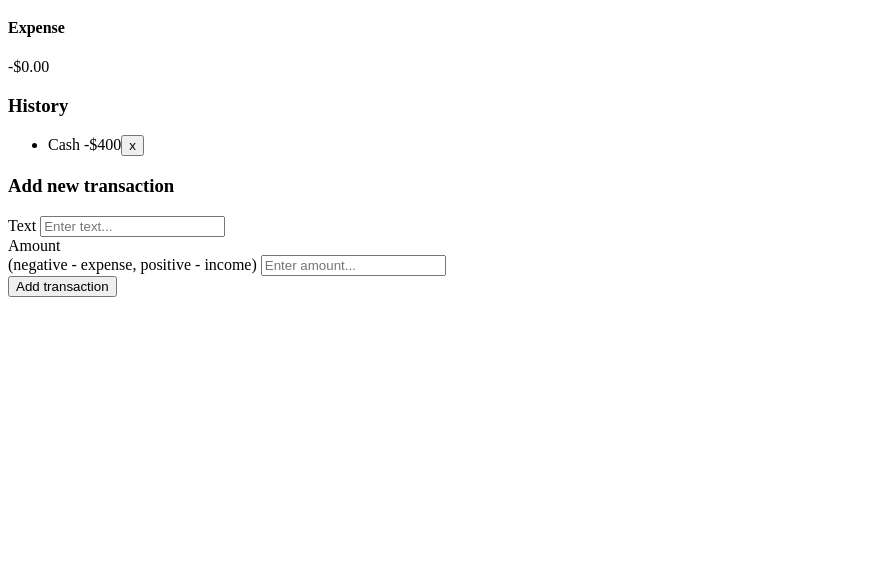
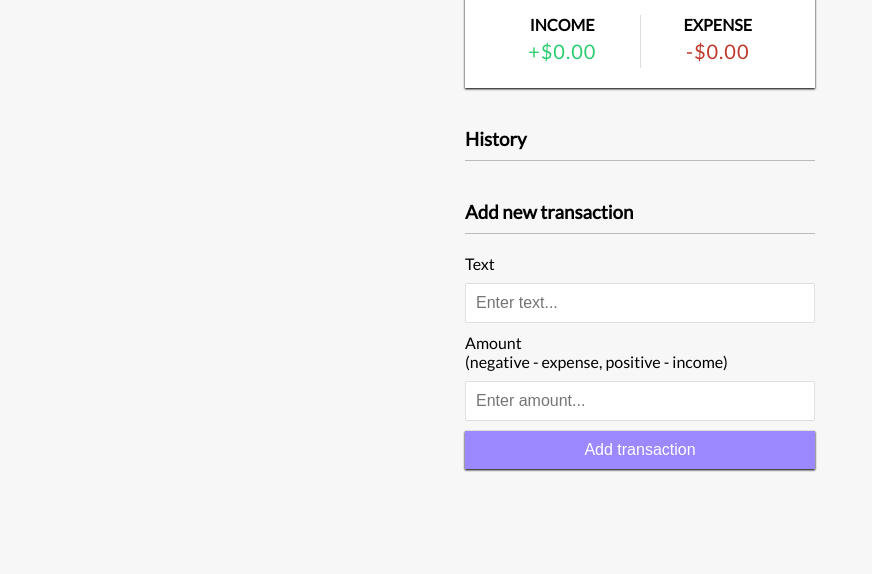
Before and after one commit to AntonWelliver/expense-tracker, a plain HTML site: page index.html in a window 1280 px wide. Shown: the part 226-800 px from the top of the page, without its empty margins (0-872 px from the left). Drawn offline with Linux system fonts and the light colour scheme.

Commit message:
added css

```diff
--- a/index.html
+++ b/index.html
@@ -25,9 +25,9 @@
             </div>
             <h3>History</h3>
             <ul id="list" class="list">
-                <li class="minus">
+                <!-- <li class="minus">
                     Cash <span>-$400</span><button class="delete-btn">x</button>
-                </li>
+                </li> -->
             </ul>
             <h3>Add new transaction</h3>
             <form id="form">
--- a/style.css
+++ b/style.css
@@ -0,0 +1,151 @@
+@import url("https://fonts.googleapis.com/css?family=Lato&display=swap");
+
+:root {
+    --box-shadow: 0 1px 3px rgba(0, 0, 0, 0.12), 0 1px 2px rgba(0, 0, 0.24);
+}
+
+* {
+    box-sizing: border-box;
+}
+
+body {
+    background-color: #f7f7f7;
+    display: flex;
+    flex-direction: column;
+    align-items: center;
+    justify-content: center;
+    min-height: 100vh;
+    margin: 0;
+    font-family: "Lato", sans-serif;
+}
+
+.container {
+    margin: 30px auto;
+    width: 350px;
+}
+
+h1 {
+    letter-spacing: 1px;
+    margin: 0;
+}
+
+h3 {
+    border-bottom: 1px solid #bbb;
+    padding-bottom: 10px;
+    margin: 40px 0 10px;
+}
+
+h4 {
+    margin: 0;
+    text-transform: uppercase;
+}
+
+.inc-exp-container {
+    background-color: white;
+    box-shadow: var(--box-shadow);
+    padding: 20px;
+    display: flex;
+    justify-content: space-between;
+    margin: 20px 0;
+}
+
+.inc-exp-container > div {
+    flex: 1;
+    text-align: center;
+}
+
+.inc-exp-container > div:first-of-type {
+    border-right: 1px solid #dedede;
+}
+
+.money {
+    font-size: 20px;
+    letter-spacing: 1px;
+    margin: 5px 0;
+}
+
+.money.plus {
+    color: #2ecc71;
+}
+
+.money.minus {
+    color: #c0392b;
+}
+
+label {
+    display: inline-block;
+    margin: 10px 0;
+}
+
+input[type="text"],
+input[type="number"] {
+    border: 1px solid #dedede;
+    border-radius: 2px;
+    display: block;
+    font-size: 16px;
+    padding: 10px;
+    width: 100%;
+}
+
+.btn {
+    cursor: pointer;
+    background-color: #9c88ff;
+    box-shadow: var(--box-shadow);
+    color: white;
+    border: 0;
+    display: block;
+    font-size: 16px;
+    margin: 10px 0 30px;
+    padding: 10px;
+    width: 100%;
+}
+
+.btn:focus,
+.delete-btn:focus {
+    outline: 0;
+}
+
+.list {
+    list-style-type: none;
+    padding: 0;
+    margin-bottom: 40px;
+}
+
+.list li {
+    background-color: white;
+    box-shadow: var(--box-shadow);
+    color: #333;
+    display: flex;
+    justify-content: space-between;
+    position: relative;
+    padding: 10px;
+    margin: 10px 0;
+}
+
+.list li.plus {
+    border-right: 5px solid #2ecc71;
+}
+
+.list li.minus {
+    border-right: 5px solid #c0392b;
+}
+
+.delete-btn {
+    cursor: pointer;
+    background-color: #e74c3c;
+    border: 0;
+    color: white;
+    font-size: 20px;
+    line-height: 20px;
+    padding: 2px 5px;
+    position: absolute;
+    top: 50%;
+    left: 0;
+    transform: translate(-100%, -50%);
+    opacity: 0;
+    transition: opacity 0.3s ease;
+}
+
+.list li:hover .delete-btn {
+    opacity: 1;
+}
```
